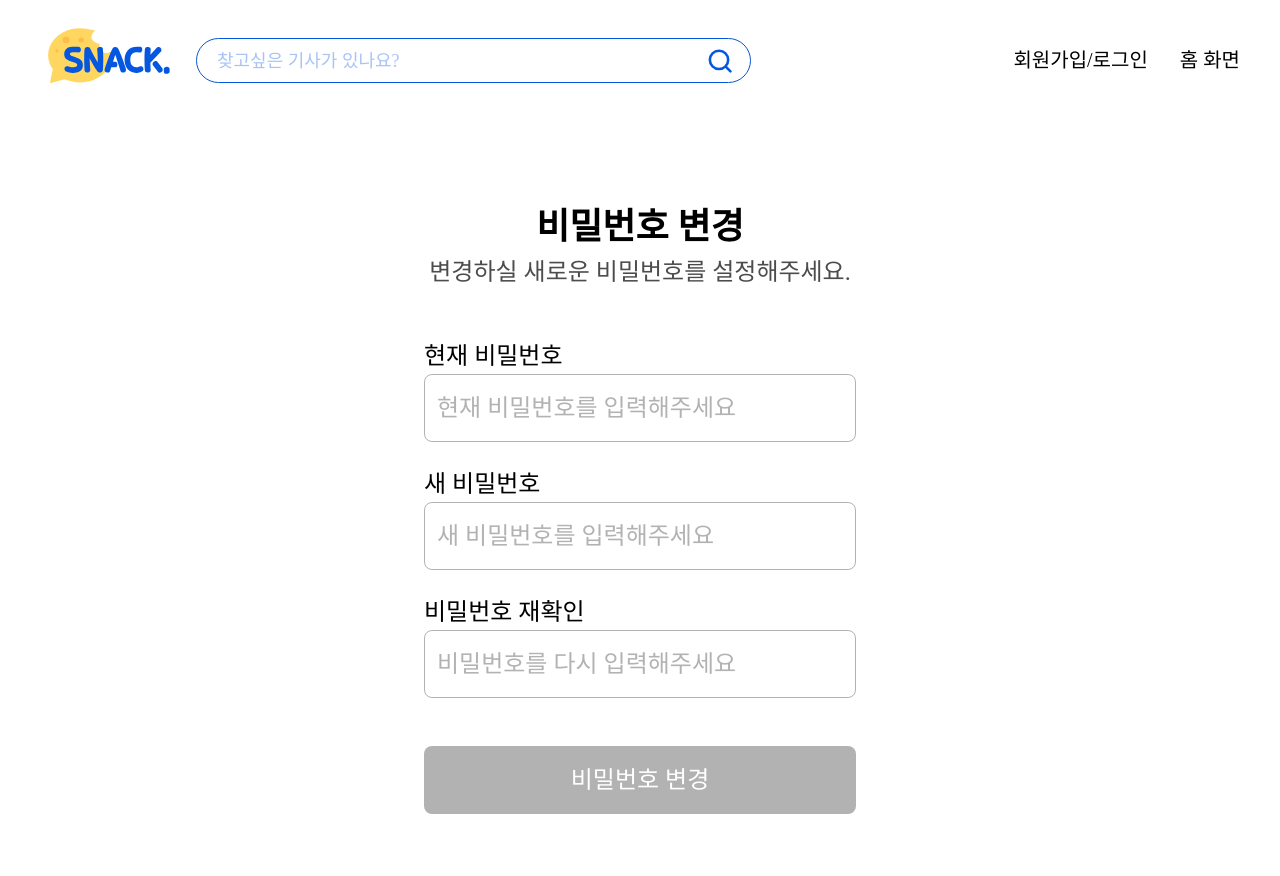
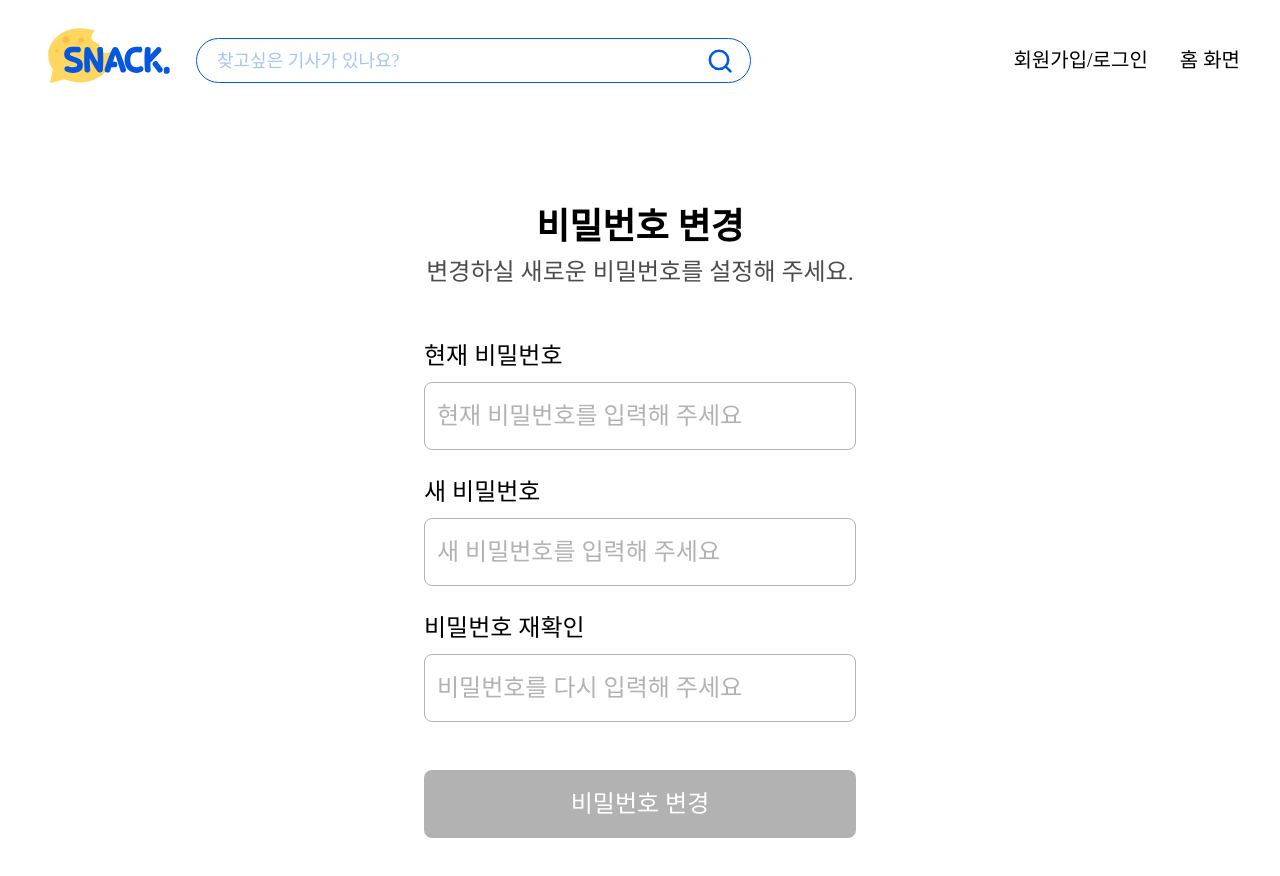
Before and after one commit to Umc8th-Snack/Front-end, a React (Vite) app: page /password-change in a window 1280 px wide. Shown: the top 876 px of the page. Built offline with nearby package versions, Linux system fonts and the light colour scheme; no server answers; a web font is replaced by a local one.

Commit message:
style: 회원 탈퇴, 이메일/비밀번호 변경 페이지 UI 통일

```diff
--- a/src/pages/settings/DeleteAccountPage.tsx
+++ b/src/pages/settings/DeleteAccountPage.tsx
@@ -60,6 +60,7 @@ const DeleteAccountPage = () => {
     return (
         <div className="mt-20 flex min-h-screen flex-col items-center">
             <h2 className="text-36px-semibold">회원 탈퇴</h2>
+            <p className="text-24px-medium text-black-70">탈퇴 시 계정이 삭제됩니다.</p>
 
             <form onSubmit={handleOpenModal} className="mt-22 w-[432px] space-y-6">
                 <div>
@@ -69,7 +70,7 @@ const DeleteAccountPage = () => {
                     <input
                         id="password"
                         type="password"
-                        className="text-24px-medium border-black-30 placeholder-black-30 h-[68px] w-full rounded-[8px] border px-3 py-2 outline-none"
+                        className="hover:border-main focus:ring-main border-black-30 text-24px-medium placeholder-black-30 mt-2 h-[68px] w-full rounded-[8px] border px-3 py-2 outline-none focus:ring-1"
                         placeholder="비밀번호를 입력해주세요"
                         value={password}
                         onChange={(e) => setPassword(e.target.value)}
--- a/src/pages/settings/EmailChangePage.tsx
+++ b/src/pages/settings/EmailChangePage.tsx
@@ -40,8 +40,9 @@ const EmailChangePage = () => {
     return (
         <div className="mt-20 flex min-h-screen flex-col items-center">
             <h2 className="text-36px-semibold">이메일 변경</h2>
+            <p className="text-24px-medium text-black-70">변경하실 새로운 이메일을 설정해 주세요.</p>
 
-            <form className="mt-22 w-[432px] space-y-6" onSubmit={handleSubmit}>
+            <form className="mt-10 w-[432px] space-y-6" onSubmit={handleSubmit}>
                 {/* 새 이메일 입력 */}
                 <div>
                     <label htmlFor="newEmail" className="text-24px-medium">
@@ -50,8 +51,8 @@ const EmailChangePage = () => {
                     <input
                         id="newEmail"
                         type="email"
-                        className="border-black-30 placeholder-black-30 text-24px-medium h-[68px] w-full rounded-[8px] border px-3 py-2 outline-none"
-                        placeholder="새 이메일을 입력해주세요"
+                        className="hover:border-main focus:ring-main border-black-30 text-24px-medium placeholder-black-30 mt-2 h-[68px] w-full rounded-[8px] border px-3 py-2 outline-none focus:ring-1"
+                        placeholder="새 이메일을 입력해 주세요"
                         value={newEmail}
                         onChange={(e) => setNewEmail(e.target.value)}
                         autoComplete="email"
@@ -66,8 +67,8 @@ const EmailChangePage = () => {
                     <input
                         id="currentPassword"
                         type="password"
-                        className="border-black-30 text-24px-medium placeholder-black-30 h-[68px] w-full rounded-[8px] border px-3 py-2 outline-none"
-                        placeholder="현재 비밀번호를 입력해주세요"
+                        className="hover:border-main focus:ring-main border-black-30 text-24px-medium placeholder-black-30 mt-2 h-[68px] w-full rounded-[8px] border px-3 py-2 outline-none focus:ring-1"
+                        placeholder="현재 비밀번호를 입력해 주세요"
                         value={currentPassword}
                         onChange={(e) => setCurrentPassword(e.target.value)}
                         autoComplete="current-password"
--- a/src/pages/settings/PasswordChangePage.tsx
+++ b/src/pages/settings/PasswordChangePage.tsx
@@ -36,7 +36,7 @@ const PasswordChangePage = () => {
     return (
         <div className="mt-20 flex min-h-screen flex-col items-center">
             <h2 className="text-36px-semibold">비밀번호 변경</h2>
-            <p className="text-24px-medium text-black-70">변경하실 새로운 비밀번호를 설정해주세요.</p>
+            <p className="text-24px-medium text-black-70">변경하실 새로운 비밀번호를 설정해 주세요.</p>
 
             <form onSubmit={onSubmit} className="mt-12 w-[432px] space-y-6">
                 {/* 현재 비밀번호 */}
@@ -47,8 +47,8 @@ const PasswordChangePage = () => {
                     <input
                         id="current"
                         type="password"
-                        className="border-black-30 text-24px-medium placeholder-black-30 h-[68px] w-full rounded-[8px] border px-3 py-2 outline-none"
-                        placeholder="현재 비밀번호를 입력해주세요"
+                        className="hover:border-main focus:ring-main border-black-30 text-24px-medium placeholder-black-30 mt-2 h-[68px] w-full rounded-[8px] border px-3 py-2 outline-none focus:ring-1"
+                        placeholder="현재 비밀번호를 입력해 주세요"
                         value={currentPassword}
                         onChange={(e) => setCurrentPassword(e.target.value)}
                     />
@@ -62,8 +62,8 @@ const PasswordChangePage = () => {
                     <input
                         id="password"
                         type="password"
-                        className="border-black-30 text-24px-medium placeholder-black-30 h-[68px] w-full rounded-[8px] border px-3 py-2 outline-none"
-                        placeholder="새 비밀번호를 입력해주세요"
+                        className="hover:border-main focus:ring-main border-black-30 text-24px-medium placeholder-black-30 mt-2 h-[68px] w-full rounded-[8px] border px-3 py-2 outline-none focus:ring-1"
+                        placeholder="새 비밀번호를 입력해 주세요"
                         value={newPassword}
                         onChange={(e) => setNewPassword(e.target.value)}
                     />
@@ -77,8 +77,8 @@ const PasswordChangePage = () => {
                     <input
                         id="confirm"
                         type="password"
-                        className="border-black-30 text-24px-medium placeholder-black-30 h-[68px] w-full rounded-[8px] border px-3 py-2 outline-none"
-                        placeholder="비밀번호를 다시 입력해주세요"
+                        className="hover:border-main focus:ring-main border-black-30 text-24px-medium placeholder-black-30 mt-2 h-[68px] w-full rounded-[8px] border px-3 py-2 outline-none focus:ring-1"
+                        placeholder="비밀번호를 다시 입력해 주세요"
                         value={confirmPassword}
                         onChange={(e) => setConfirmPassword(e.target.value)}
                     />
```
